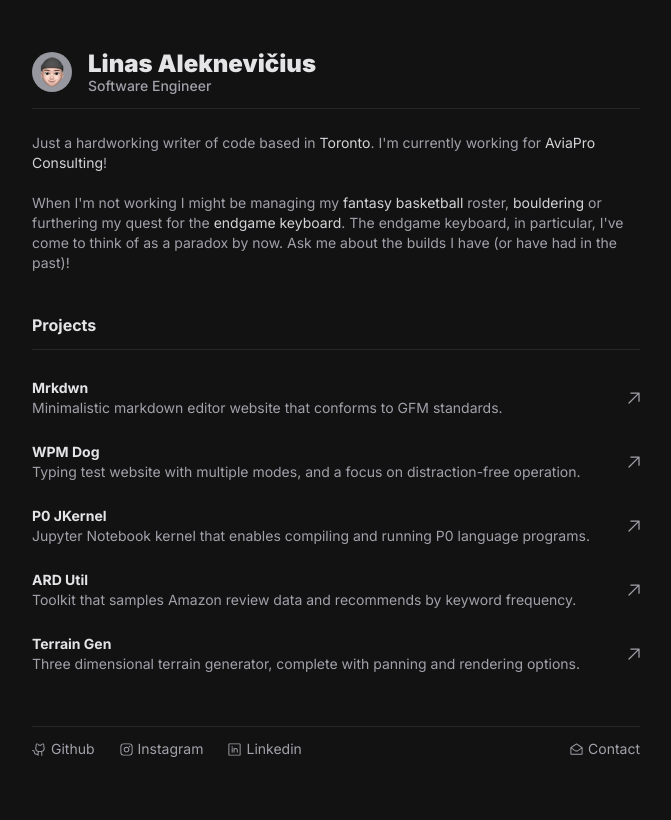
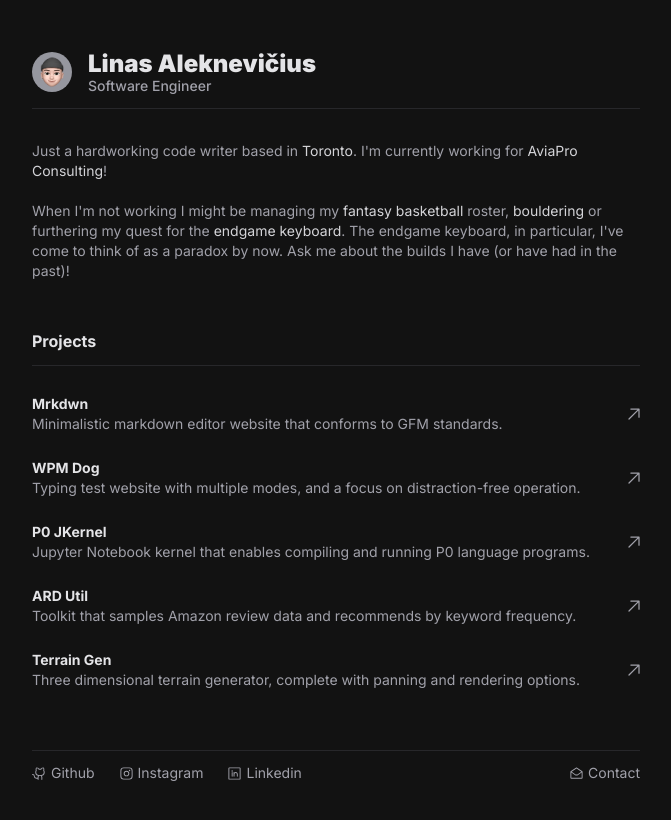
Before and after one commit to bzap/aleknev_dev_v4, a Next.js app in the folder aleknev_dev_v4/: page / in a window 1280 px wide. Shown: the top 820 px of the page, without its empty margins (304-975 px from the left). Built offline with nearby package versions, Linux system fonts and the light colour scheme.

Commit message:
added staggered animations

```diff
--- a/aleknev_dev_v4/src/app/components/About.tsx
+++ b/aleknev_dev_v4/src/app/components/About.tsx
@@ -1,9 +1,9 @@
 const About = () => {
     return (
-        <div className="flex flex-col w-full z-30">
+        <div className="animate-slidein [--slidein-delay:150ms] opacity-0 flex flex-col w-full z-30">
             <div className="flex flex-col gap-4 text-sm text-zinc-400">
                 <div className="inline-block">
-                    Just a hardworking writer of code based in
+                    Just a hardworking code writer based in
                     <span className="text-zinc-300"> Toronto</span>. I&apos;m
                     currently working for
                     <span className="text-zinc-300"> AviaPro Consulting</span>
--- a/aleknev_dev_v4/src/app/components/Footer.tsx
+++ b/aleknev_dev_v4/src/app/components/Footer.tsx
@@ -5,7 +5,7 @@ const Footer = () => {
         "justify-center items-center flex flex-row text-zinc-400 text-sm hover:text-zinc-300 active:text-zinc-500 transition-all group";
 
     return (
-        <div className="flex flex-col border-t-[1px] pt-3 mt-4 pb-12 border-t-zinc-800">
+        <div className="animate-slidein [--slidein-delay:450ms] opacity-0 flex flex-col border-t-[1px] pt-3 mt-4 pb-12 border-t-zinc-800">
             <div className="flex flex-row justify-between">
                 <div className="flex flex-row base:gap-2 md:gap-6">
                     {socials.map((item, index) => {
--- a/aleknev_dev_v4/src/app/components/Header.tsx
+++ b/aleknev_dev_v4/src/app/components/Header.tsx
@@ -2,7 +2,7 @@ import Image from "next/image";
 
 const Header = () => {
     return (
-        <div className="flex w-full items-center border-b-zinc-800 border-b-[1px] pb-3">
+        <div className="animate-slidein [--slidein-delay:0ms] opacity-0 flex w-full items-center border-b-zinc-800 border-b-[1px] pb-3">
             <div className="flex flex-row items-center justify-center">
                 <div className="relative h-10 w-10 rounded-full mr-4 active:scale-95 cursor-pointer">
                     <Image
--- a/aleknev_dev_v4/src/app/components/projects/Projects.tsx
+++ b/aleknev_dev_v4/src/app/components/projects/Projects.tsx
@@ -3,7 +3,7 @@ import { projects } from "@/app/resources/projectList";
 
 const Projects = () => {
     return (
-        <div className="w-full ">
+        <div className="animate-slidein [--slidein-delay:300ms] opacity-0 w-full">
             <div className="text-zinc-200 text-md font-bold pb-3 border-b-zinc-800 border-b-[1px] pt-4">
                 Projects
             </div>
--- a/aleknev_dev_v4/src/app/page.tsx
+++ b/aleknev_dev_v4/src/app/page.tsx
@@ -6,7 +6,10 @@ import Footer from "./components/Footer";
 export default function Home() {
     return (
         <main className="flex min-h-screen flex-col min-w-screen items-center justify-between ">
-            <div className="w-full h-screen px-8 py-12 max-w-2xl gap-6 flex flex-col">
+            <div
+                className="
+            w-full h-screen px-8 py-12 max-w-2xl gap-8 flex flex-col"
+            >
                 <Header />
                 <About />
                 <Projects />
--- a/aleknev_dev_v4/tailwind.config.ts
+++ b/aleknev_dev_v4/tailwind.config.ts
@@ -8,6 +8,21 @@ const config: Config = {
     ],
     theme: {
         extend: {
+            keyframes: {
+                slidein: {
+                    from: {
+                        opacity: "0",
+                        transform: "translateY(-10px)",
+                    },
+                    to: {
+                        opacity: "1",
+                        transform: "translateY(0)",
+                    },
+                },
+            },
+            animation: {
+                slidein: "slidein 0.5s ease var(--slidein-delay, 0) forwards",
+            },
             screens: {
                 base: "0px",
             },
```
